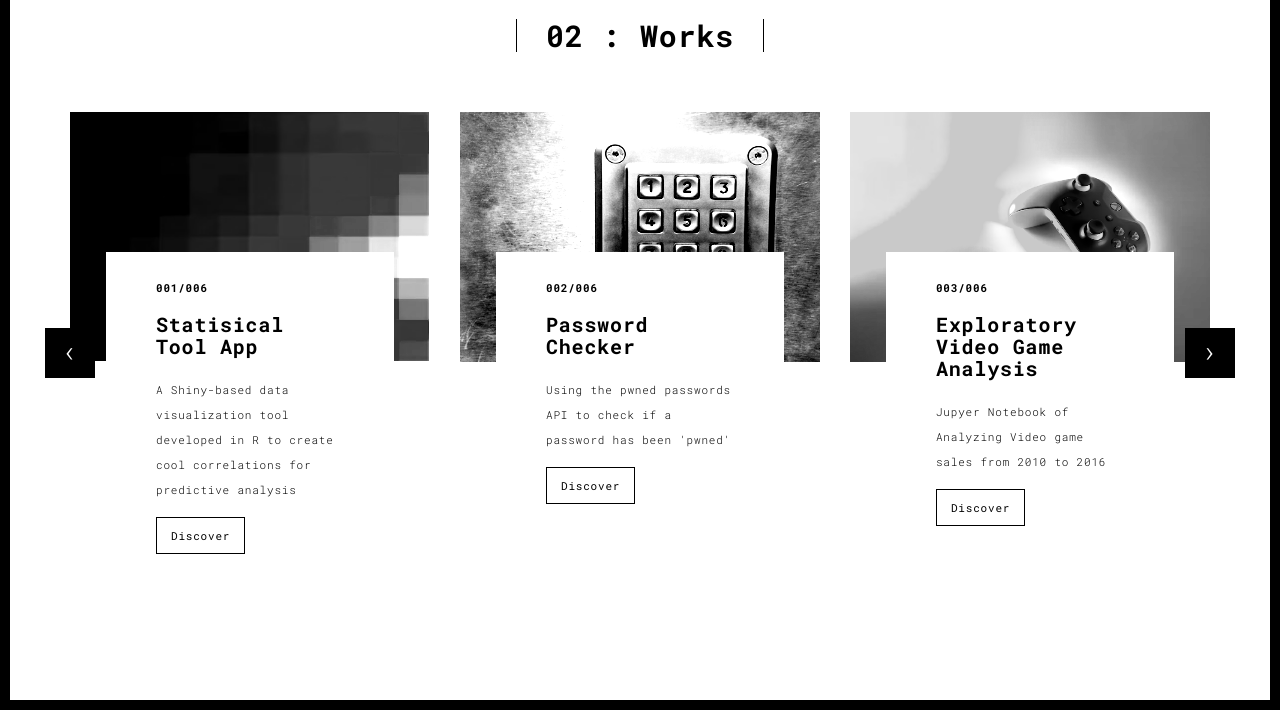
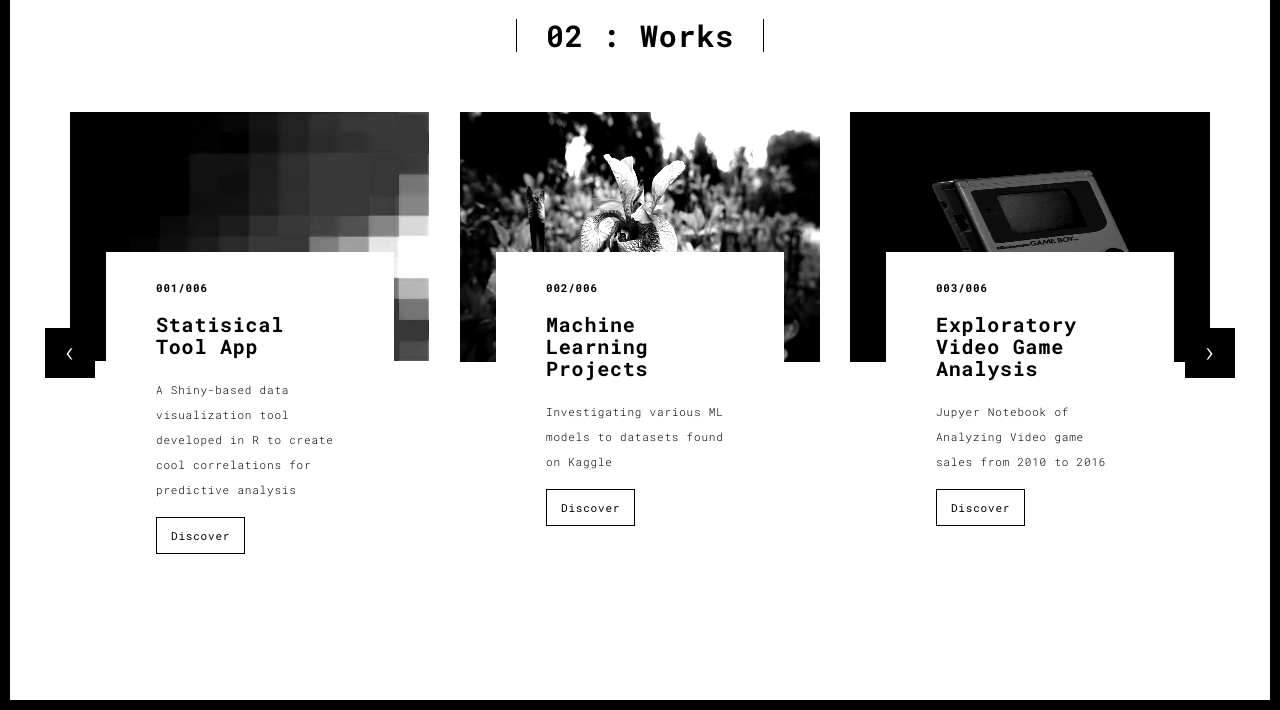
Before and after one commit to johnnys7n/portfolio_project, a Flask app: page /works.html in a window 1280 px wide. Shown: the part 90-800 px from the top of the page. Run offline with Flask 2, Linux system fonts and the light colour scheme; some libraries are stand-ins or nearby versions.

Commit message:
added new project and changed pictures in the works folder

```diff
--- a/templates/works.html
+++ b/templates/works.html
@@ -79,18 +79,18 @@
                     </div>
                     <div class="col-sm-4">
                       <a title="" class="black-image-project-hover">
-                        <img src="./static/assets/images/pass_work1.jpeg" alt="" style="width: 400px;height: 250px" class="img-responsive">
+                        <img src="./static/assets/images/iris.jpeg" alt="" style="width: 400px;height: 250px" class="img-responsive">
                       </a>
                       <div class="card-container card-container-lg">
                         <h4>002/006</h4>
-                        <h3>Password Checker</h3>
-                        <p>Using the pwned passwords API to check if a password has been 'pwned'</p>
-                        <a href="https://github.com/johnnys7n/password_checker" title="" class="btn btn-default">Discover</a>
+                        <h3>Machine Learning Projects</h3>
+                        <p>Investigating various ML models to datasets found on Kaggle</p>
+                        <a href="https://github.com/johnnys7n/Machine-Learning-Projects" title="" class="btn btn-default">Discover</a>
                       </div>
                     </div>
                     <div class="col-sm-4">
                       <a title="" class="black-image-project-hover">
-                        <img src="./static/assets/images/videogame_work1.avif" alt="" style="width: 400px;height: 250px" class="img-responsive">
+                        <img src="./static/assets/images/videogame.jpeg" alt="" style="width: 400px;height: 250px" class="img-responsive">
                       </a>
                       <div class="card-container card-container-lg">
                         <h4>003/006</h4>
@@ -108,13 +108,13 @@
                 <div class="row">
                   <div class="col-sm-4">
                     <a title="" class="black-image-project-hover">
-                      <img src="./static/assets/images/fit_work1.avif" alt="" style="width: 400px;height: 250px" class="img-responsive">
+                      <img src="./static/assets/images/pass_work1.jpeg" alt="" style="width: 400px;height: 250px" class="img-responsive">
                     </a>
                     <div class="card-container card-container-lg">
                       <h4>004/006</h4>
-                      <h3>Capstone: Bellabeat Capstone</h3>
-                      <p>Google Data Analytics Capstone project on fitbit tracker data analysis.</p>
-                      <a href="https://www.kaggle.com/code/js7n95/case-study-bellabeat-capstone" class="btn btn-default">Discover</a>
+                      <h3>Password Checker</h3>
+                      <p>Using the pwned passwords API to check if a password has been 'pwned'.</p>
+                      <a href="https://github.com/johnnys7n/password_checker" class="btn btn-default">Discover</a>
                     </div>
                   </div>
                    <div class="col-sm-4">
```
Also changed, not shown: static/assets/images/iris.jpeg (added), static/assets/images/videogame.jpeg (added).
